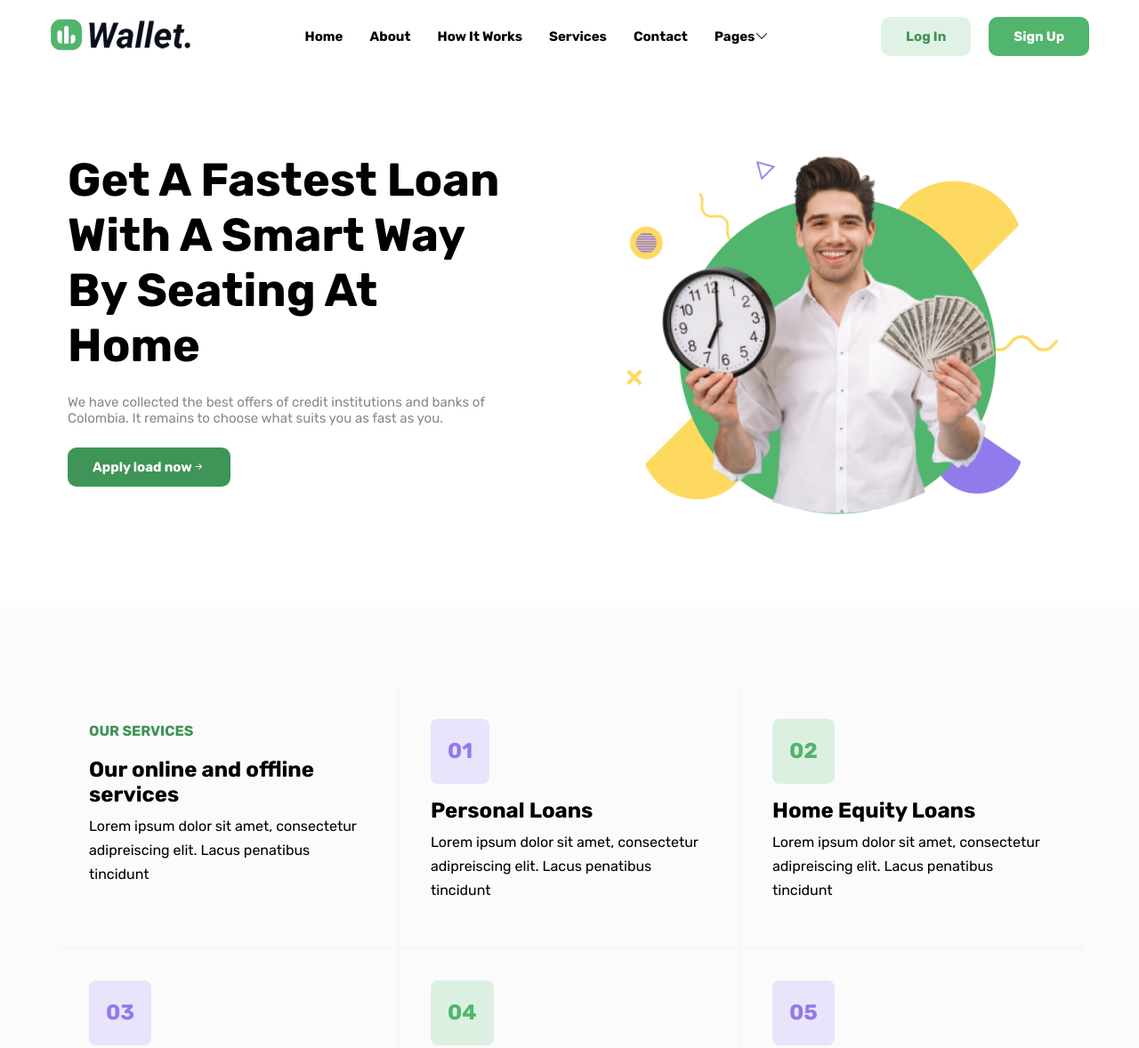
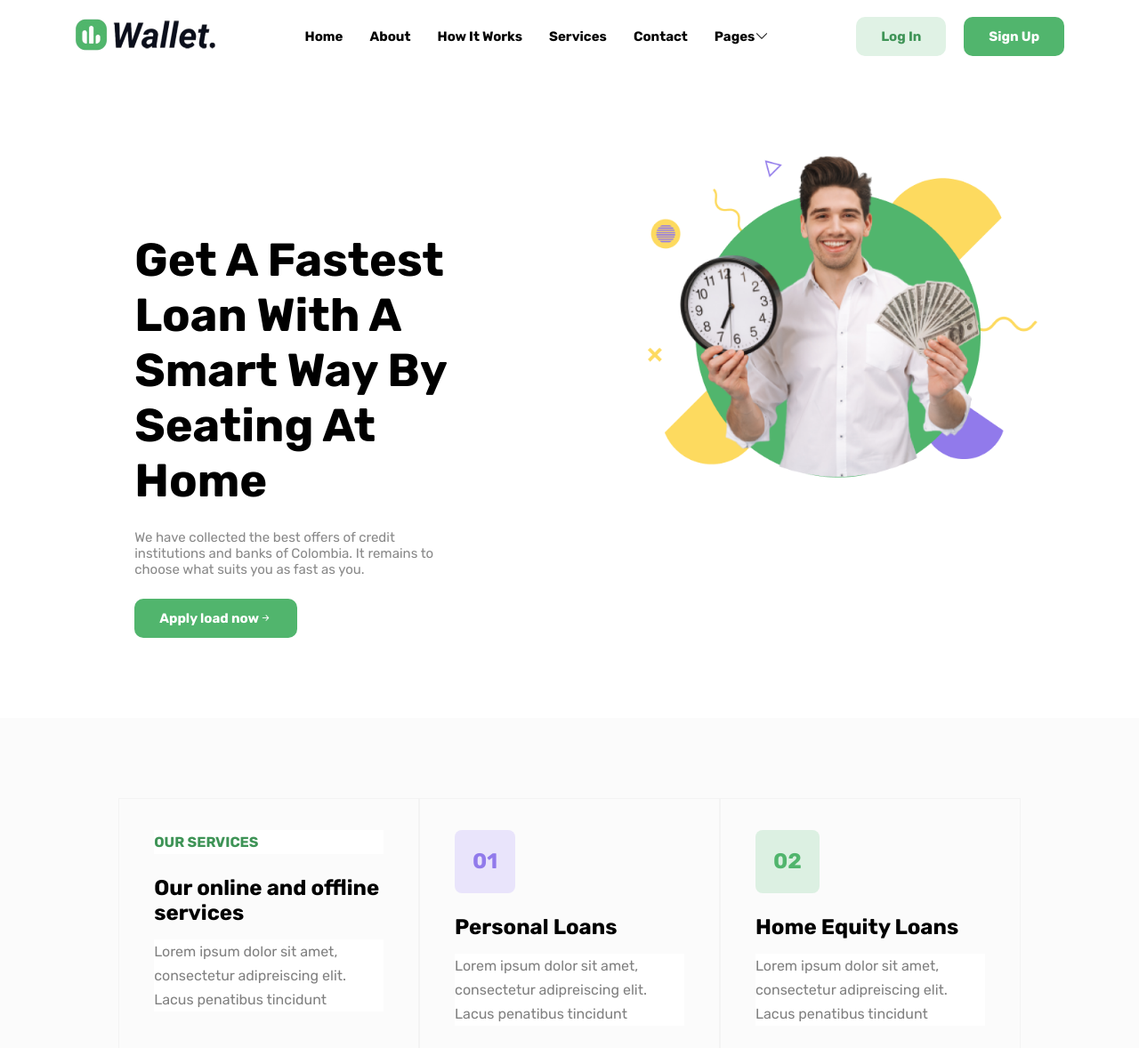
Before and after one commit to fa-saikat/seip-t3, a plain HTML site: page day-32/CW/index.html in a window 1280 px wide. Shown: the top 1178 px of the page at 89% size. Drawn offline with nearby package versions, Linux system fonts and the light colour scheme.

Commit message:
fixed layout

```diff
--- a/day-32/CW/style/style.css
+++ b/day-32/CW/style/style.css
@@ -1,4 +1,4 @@
-@import url('https://fonts.googleapis.com/css2?family=Rubik:wght@300;400;700&display=swap');
+@import url("https://fonts.googleapis.com/css2?family=Rubik:wght@300;400;700&display=swap");
 @import url("https://cdn.jsdelivr.net/npm/bootstrap-icons@1.10.3/font/bootstrap-icons.css");
 /* font-family: 'Rubik', sans-serif; */
 
@@ -7,7 +7,7 @@
   padding: 0;
   box-sizing: border-box;
 
-    font-family: 'Rubik', sans-serif;
+  font-family: "Rubik", sans-serif;
 }
 
 li {
@@ -18,11 +18,10 @@ a {
   text-decoration: none;
 }
 
-
-.header{
+.header {
   display: flex;
   flex-direction: row;
-    justify-content: space-around;
+  justify-content: space-evenly;
   align-items: center;
 
   padding: 16px 0;
@@ -44,6 +43,12 @@ a {
   font-weight: 501;
 }
 
+.nav-links ul li a:hover {
+  color: #51b56d;
+  padding-bottom: 5px;
+  border-bottom: 1px solid #51b56d;
+}
+
 .button {
   padding: 13px 28px;
   border-radius: 10px;
@@ -53,40 +58,41 @@ a {
   font-weight: 501;
 }
 
-.button-left{
-    color: #3F9457;
+.button-left {
+  color: #3f9457;
   background-color: #e0f2e5;
 }
-.button-right{
+.button-right {
   color: #ffffff;
-    background-color: #51B56D;
+  background-color: #51b56d;
 
   margin-left: 16px;
 }
-
 
 /* banner */
 .banner {
   display: flex;
   flex-direction: row;
-    justify-content: space-around;
+  justify-content: center;
   padding: 90px 0;
 }
 
 .banner div {
-    width: 40%;
-    margin: 0 48px;
+  width: 36%;
+  margin: 0 40px;
 }
-
 
 .banner-text {
   padding: 0 12px;
+  margin-right: 48px;
 }
 
 .banner h1 {
   font-size: 52px;
   font-weight: 700;
 
+  padding-right: 65px;
+  margin-top: 90px;
   margin-bottom: 24px;
 }
 
@@ -94,12 +100,14 @@ a {
   font-size: 15px;
   font-weight: 400;
 
+  padding-right: 65px;
   color: #888888;
   margin-bottom: 24px;
 }
 
 .banner img {
   width: 95%;
+  margin-left: 48px;
 }
 
 .banner button {
@@ -111,7 +119,14 @@ a {
   border: none;
 
   color: #ffffff;
-    background-color: #3F9457;
+  background-color: #51b56d;
+
+  transition: 150ms ease-in;
+}
+
+.banner button:hover {
+  transform: perspective(1px) translateZ(0);
+  background-color: #3f9457;
 }
 
 /* services */
@@ -119,42 +134,60 @@ a {
   display: flex;
   flex-wrap: wrap;
   justify-content: center;
-    padding: 90px 0;
+  padding: 90px 10%;
 
   background-color: #fbfbfb;
 }
 
 .service {
-    width: 30%;
-    border: 0.5px solid #80808008;
-    padding: 35px;
+  width: 33%;
+  border: 0.7px solid #80808010;
+  padding: 35px 39px;
+
+  transition: 300ms;
 }
 
 .para-top,
 .para-bottom {
   margin-bottom: 16px;
+  background-color: #ffffff;
 }
 
-.para-top   {
+.para-top {
   text-transform: uppercase;
   font-size: 16px;
   font-weight: 700;
   line-height: 27px;
 
-    color: #3F9457;
+  color: #3f9457;
+
+  margin-bottom: 24px;
 }
 
 .service h1 {
   font-size: 24px;
   font-weight: 700;
-    margin-bottom: 8px;
+  margin-bottom: 16px;
 }
 
 .para-bottom {
   font-size: 16px;
   font-weight: 400;
+  color: #808080;
 
   line-height: 27px;
+}
+
+.service span {
+  display: inline-block;
+
+  color: #51b56d;
+  background-color: #dcf0e2;
+
+  border-radius: 8px;
+  padding: 22px 20px;
+
+  font-size: 24px;
 }
 
 .service:nth-child(even) span {
@@ -162,14 +195,10 @@ a {
   background-color: #e9e4fb;
 }
 
-.service span {
-    display: inline-block;
+.has-hover:hover {
+  color: #51b56d;
+  font-size: 2.5rem;
+  box-shadow: 0px 0px 29px 5px rgba(0, 0, 0, 0.1);
 
-    color: #51B56D;
-    background-color: #dcf0e2;
-
-    border-radius: 8px;
-    padding: 23px 19px;
-
-    font-size: 24px;
+  transform: scale(1.01);
 }
```
Lines whose indentation alone changed are shown as unchanged.
